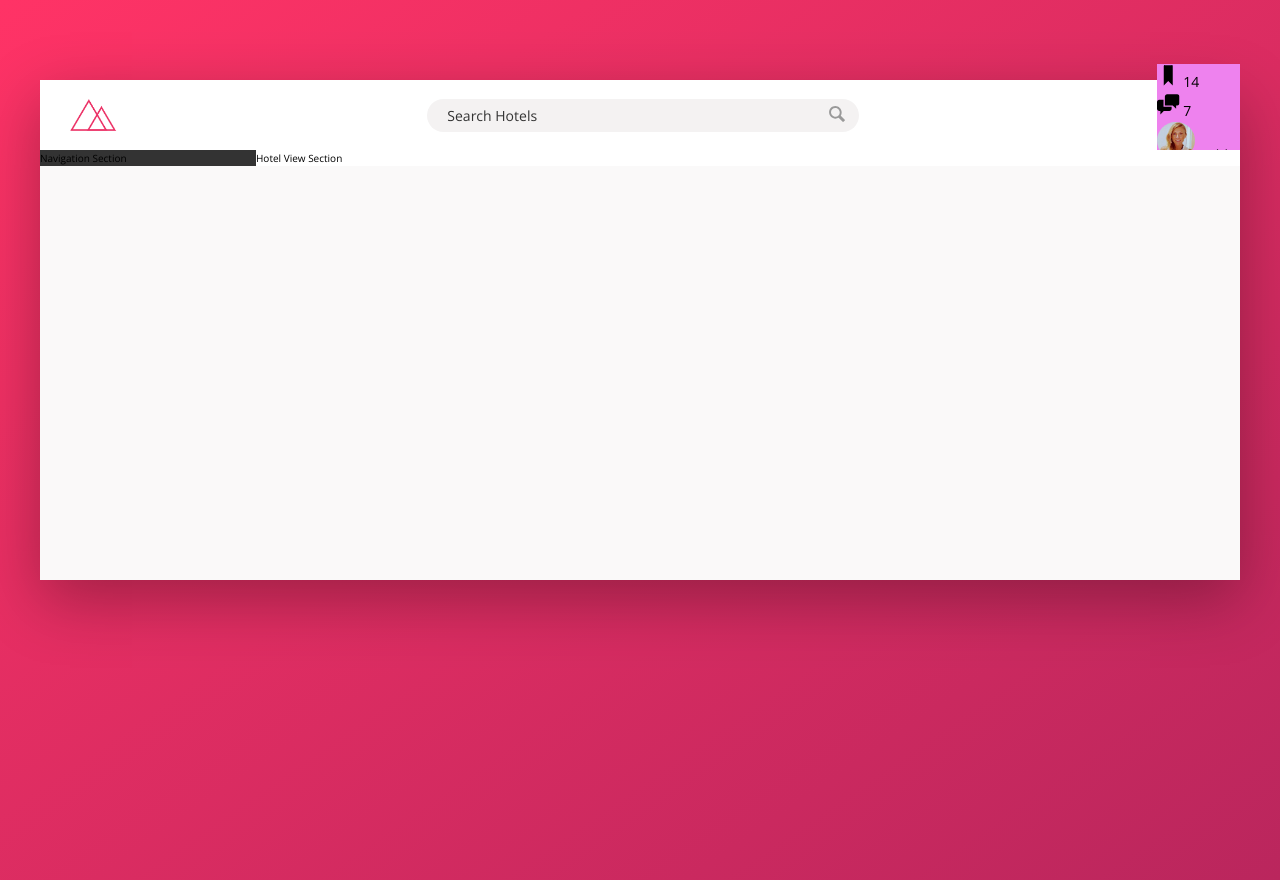
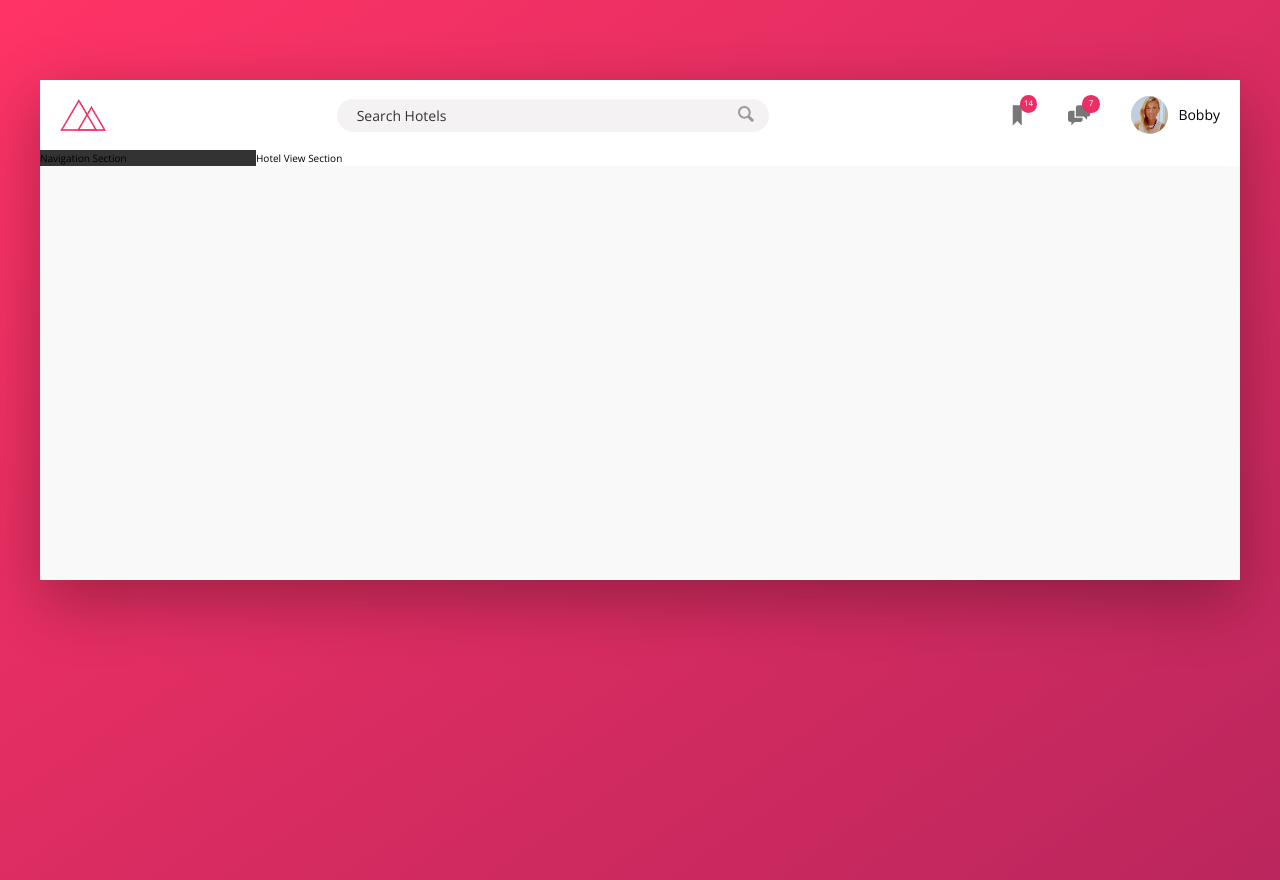
Before and after one commit to SimasDei/trillo-sass, a website: page index.html in a window 1280 px wide. Drawn offline with nearby package versions, Linux system fonts and the light colour scheme.

Commit message:
add user nav styling

```diff
--- a/index.html
+++ b/index.html
@@ -35,13 +35,13 @@
             <svg class="user-nav__icon">
               <use xlink:href="img/sprite.svg#icon-bookmark"></use>
             </svg>
-            <span class="user-nav__notification">14</span>
+            <span class="user-nav__notification notification">14</span>
           </div>
           <div class="user-nav__icon-box">
             <svg class="user-nav__icon">
               <use xlink:href="img/sprite.svg#icon-chat"></use>
             </svg>
-            <span class="user-nav__notification">7</span>
+            <span class="user-nav__notification notification">7</span>
           </div>
           <div class="user-nav__user">
             <img
--- a/sass/_components.scss
+++ b/sass/_components.scss
@@ -1,6 +1,6 @@
 .logo {
   height: 3.25rem;
-  margin-left: 3rem;
+  margin-left: 2rem;
 }
 
 .search {
@@ -55,26 +55,49 @@
 }
 
 .user-nav {
-  background-color: violet;
+  display: flex;
+  align-items: center;
+  align-self: stretch;
+
+  & > * {
+    padding: 0 2rem;
+    cursor: pointer;
+    height: 100%;
+    display: flex;
+    align-items: center;
+  }
+  & > *:hover {
+    background-color: var(--color-grey-light-2);
+  }
+
   &__icon-box {
+    position: relative;
   }
 
   &__icon {
     height: 2.25rem;
     width: 2.25rem;
+    fill: var(--color-grey-dark-2);
   }
 
-  &__notificaion {
-  }
-
-  &__user {
+  .notification {
+    font-size: 0.8rem;
+    height: 1.75rem;
+    width: 1.75rem;
+    border-radius: 50%;
+    background-color: var(--color-primary);
+    color: #fff;
+    position: absolute;
+    top: 1.5rem;
+    right: 1.1rem;
+    display: flex;
+    justify-content: center;
+    align-items: center;
   }
 
   &__user-photo {
     height: 3.75rem;
     border-radius: 50%;
-  }
-
-  &__user-name {
+    margin-right: 1rem;
   }
 }
```
Also changed, not shown: css/style.css.
